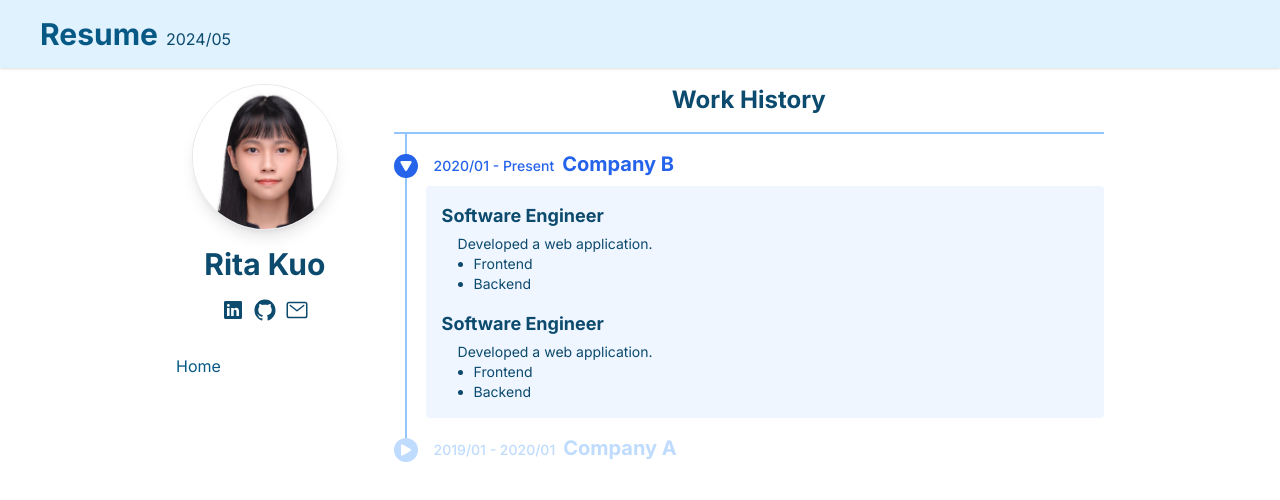
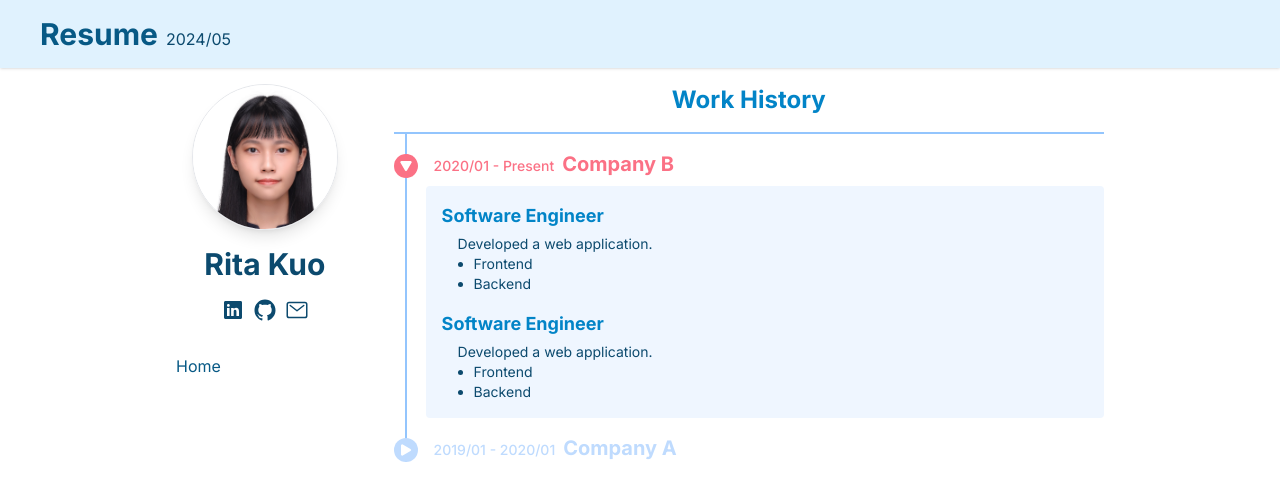
Before and after one commit to rita-kuo/Resume, a Next.js app: page / in a window 1280 px wide. Shown: the top 500 px of the page. Built offline with nearby package versions, Linux system fonts and the light colour scheme.

Commit message:
feat: color

```diff
--- a/src/app/page.tsx
+++ b/src/app/page.tsx
@@ -45,7 +45,7 @@ export default function Home() {
 
   return (
     <>
-      <h2 className="border-b-2 border-blue-300 pb-4 text-center">
+      <h2 className="border-b-2 border-blue-300 pb-4 text-center text-sky-600">
         Work History
       </h2>
       <div className="relative pt-4">
--- a/src/component/career/history/JobContent.tsx
+++ b/src/component/career/history/JobContent.tsx
@@ -34,7 +34,7 @@ const JobContent: React.FC<{ history: WorkHistory }> = (props) => {
       <div className="space-y-2 p-2 md:space-y-4 md:p-4">
         {props.history.detail.map((detail) => (
           <div key={detail.title} className="space-y-1">
-            <h4>{detail.title}</h4>
+            <h4 className="text-sky-600">{detail.title}</h4>
             <Markdown
               className="ml-4 text-sm"
               components={{
--- a/src/component/career/history/JobHeader.tsx
+++ b/src/component/career/history/JobHeader.tsx
@@ -8,7 +8,7 @@ import { IoPlay } from "react-icons/io5";
 
 const dotSize = "h-5 w-5 md:h-6 md:w-6";
 const defaultColor = "#bfdbfe";
-const activeColor = "#2563eb";
+const activeColor = "#fb7185";
 
 const JobHeader: React.FC<{ history: WorkHistory }> = (props) => {
   const ref = useRef<HTMLDivElement>(null);
@@ -62,7 +62,7 @@ const JobHeader: React.FC<{ history: WorkHistory }> = (props) => {
 
   return (
     <button
-      className="group flex items-end gap-4 text-sky-600 hover:text-sky-500"
+      className="group flex items-end gap-4"
       onClick={() =>
         setCurrentId((current) =>
           current === props.history.id ? undefined : props.history.id,
```
